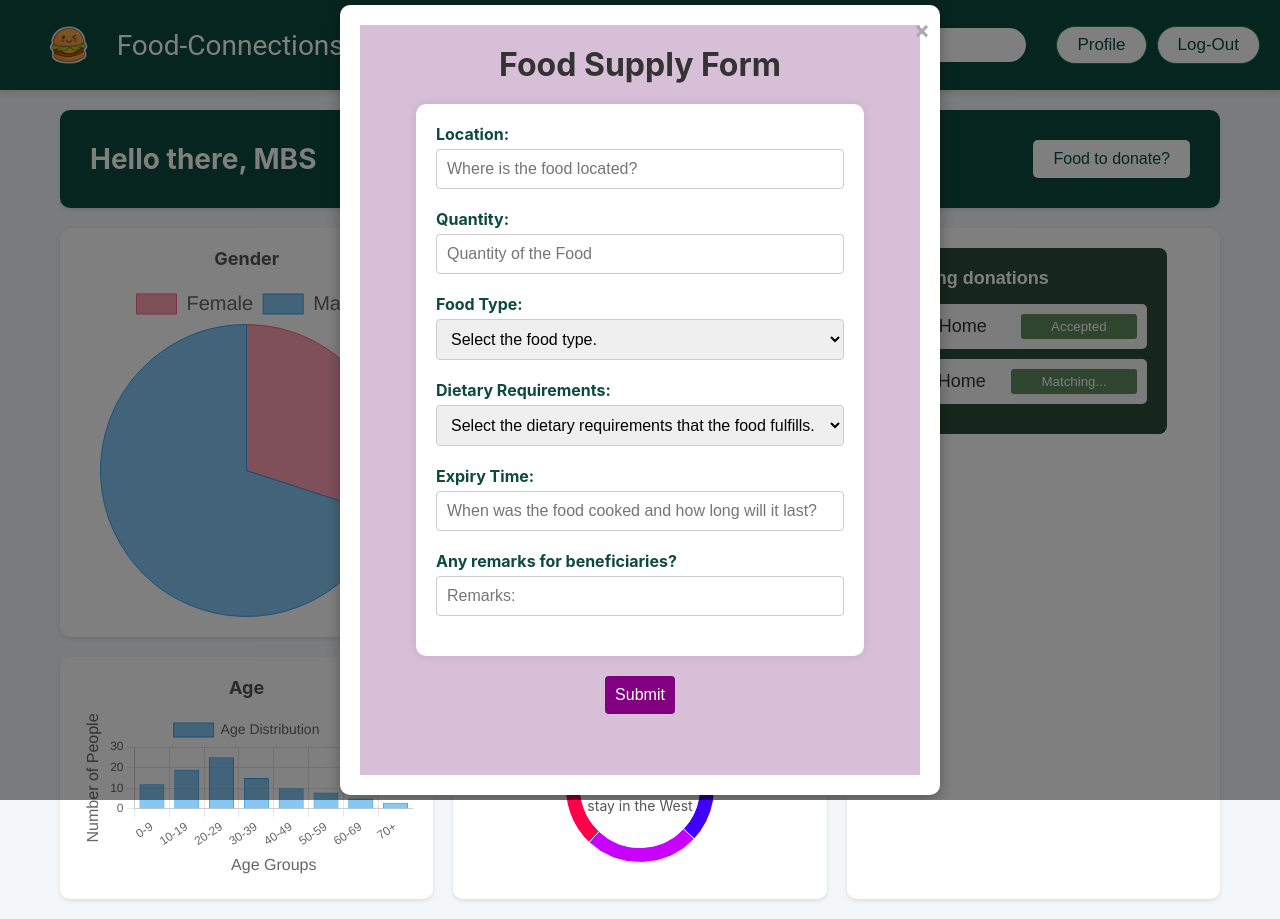
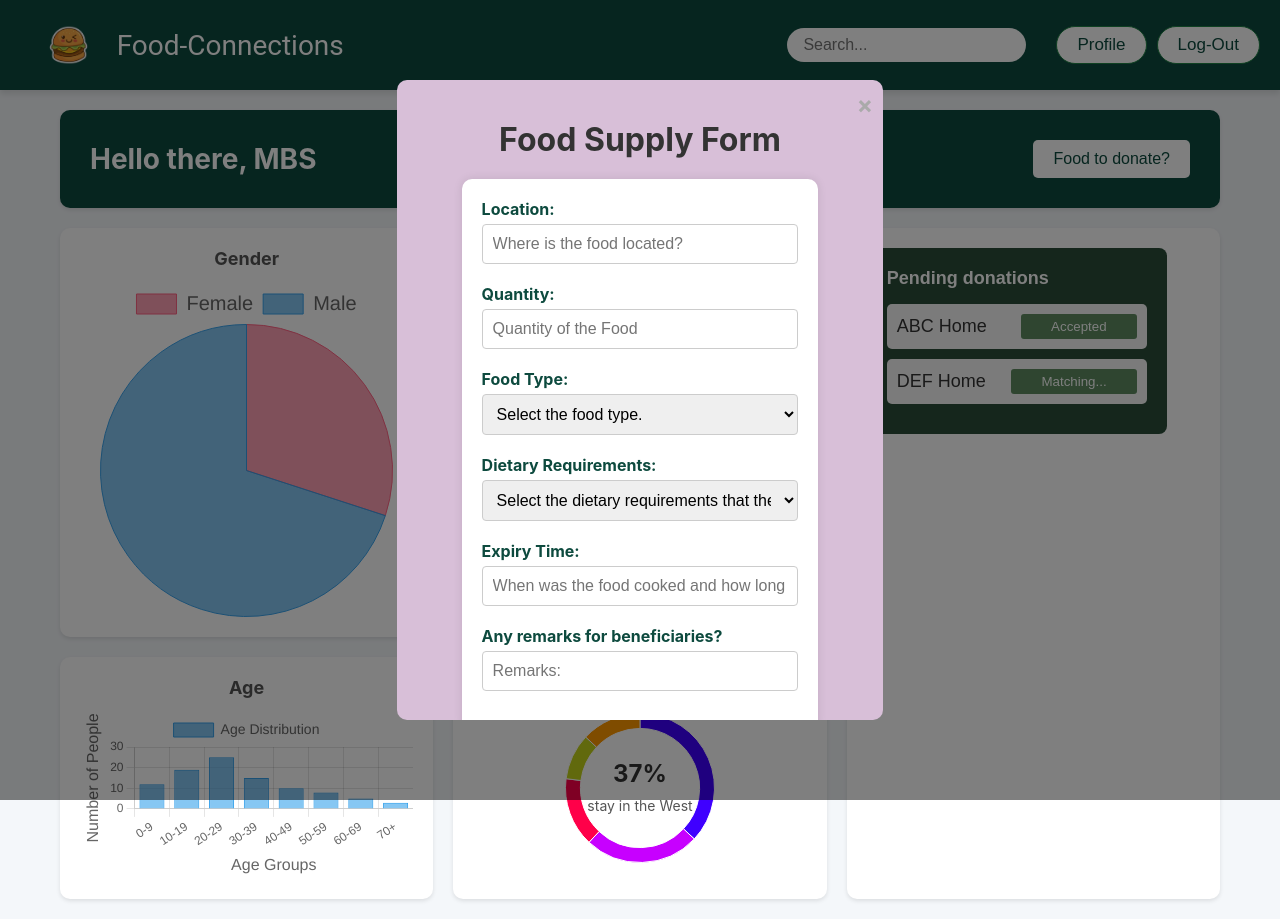
Before and after one commit to Code-to-Give/Frontend, a React (Create React App) app in the folder food-connections/: page /home in a window 1280 px wide. Both pictures are taken after a click on the button "Food to donate?". Built offline with nearby package versions, Linux system fonts and the light colour scheme.

Commit message:
Adjust form pop up size

```diff
--- a/food-connections/src/pages/FormPage/FormPage.js
+++ b/food-connections/src/pages/FormPage/FormPage.js
@@ -76,7 +76,7 @@ function FormPage() {
               />
           </div>
         </div>
-        <Link to="/home"><button className="submit-button">Submit</button></Link>
+        <button className="submit-button">Submit</button>
       </div>
     </div>
   );
--- a/food-connections/src/pages/HomePage/DonorHomePage.css
+++ b/food-connections/src/pages/HomePage/DonorHomePage.css
@@ -52,7 +52,6 @@ body {
     top: 0;
     width: 100%;
     height: 100%;
-    overflow: auto;
     background-color: rgba(0, 0, 0, 0.5); /* Semi-transparent background */
     display: flex;
     justify-content: center;
@@ -60,13 +59,13 @@ body {
 }
 
 .popup-content {
-    background-color: #fff;
+    background-color: #D8BFD8;
     padding: 20px;
     border-radius: 10px;
-    box-shadow: 0 5px 15px rgba(0, 0, 0, 0.3);
-    width: 80%;
+    height: 80%;
     max-width: 600px;
     position: relative;
+    overflow: auto;
 }
 
 .close {
```
